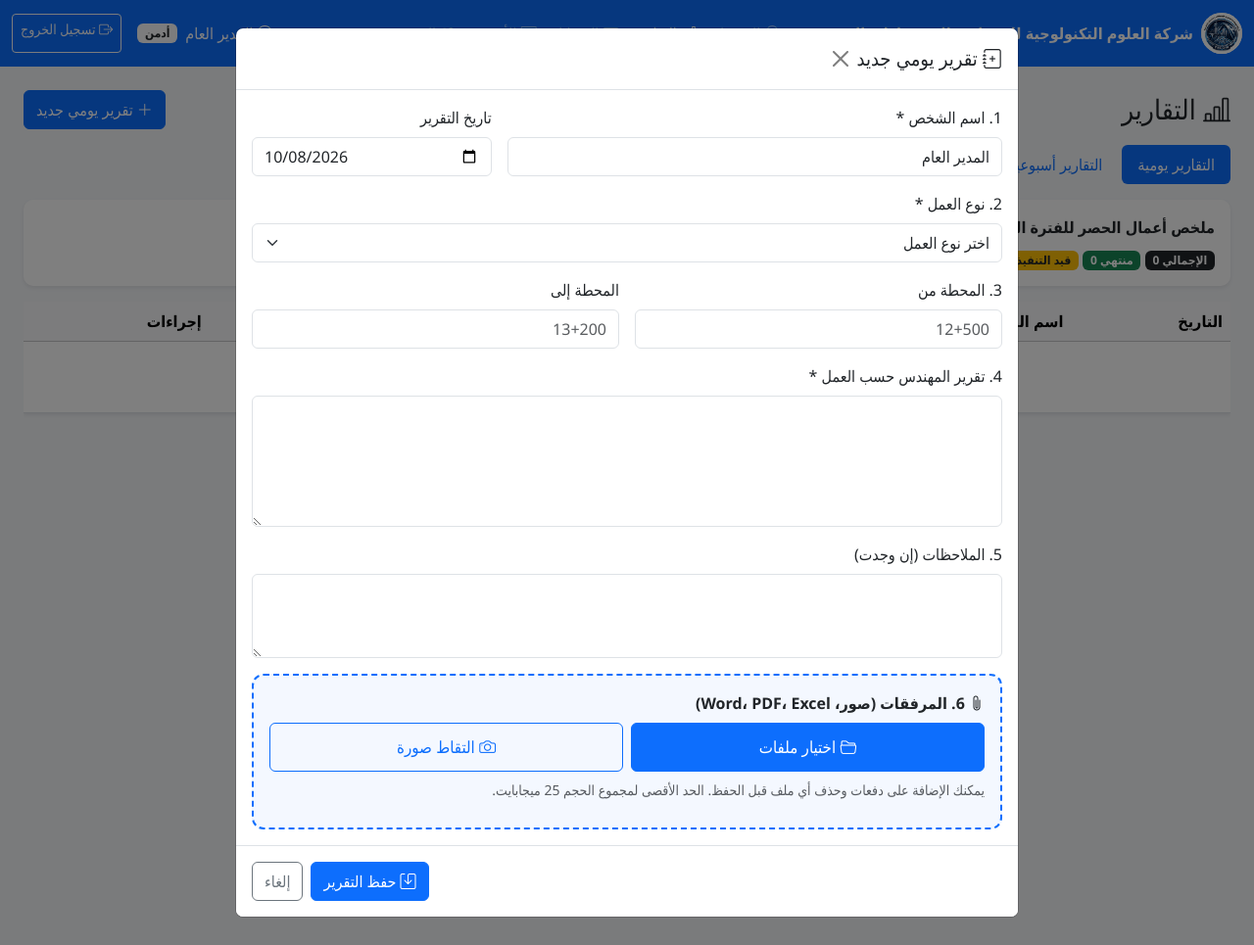
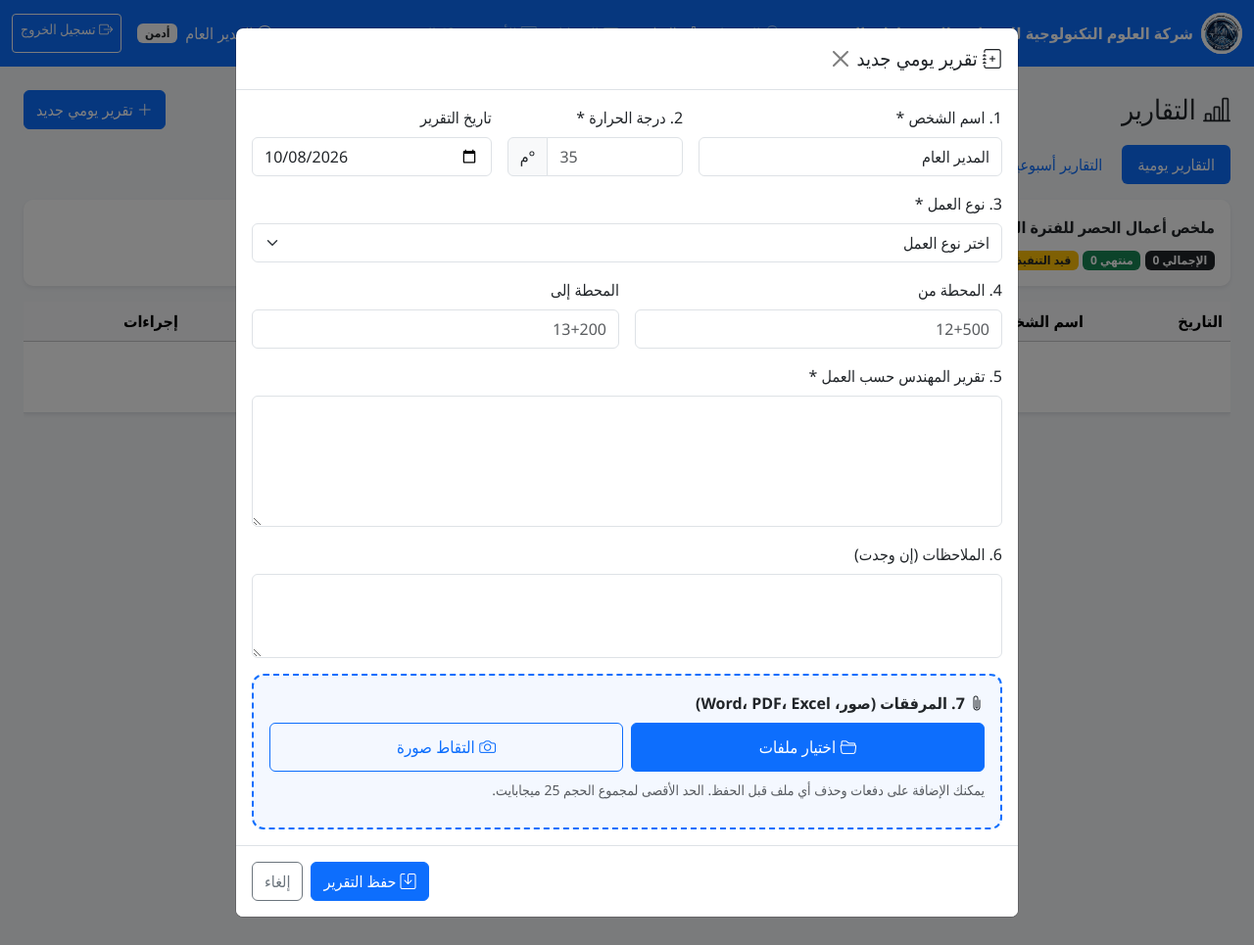
Before and after one commit to abdulbariabdul2016-design/coastal-road2, a Flask app: page /reports in a window 1280 px wide, after a click on "تقرير يومي جديد". Shown: the whole page at 98% size. Run offline with Flask 3, Linux system fonts and the light colour scheme; a user stored in the database is signed in; data that the repository does not hold is empty.

Commit message:
Add files via upload

```diff
--- a/templates/reports.html
+++ b/templates/reports.html
@@ -35,7 +35,7 @@
 <table class="table table-hover bg-white shadow-sm align-middle">
     <thead class="table-light">
         {% if rtype == 'daily' %}
-        <tr><th>التاريخ</th><th>اسم الشخص</th><th>نوع العمل</th><th>المحطة</th><th>مرفقات</th><th>إجراءات</th></tr>
+        <tr><th>التاريخ</th><th>اسم الشخص</th><th>الحرارة</th><th>نوع العمل</th><th>المحطة</th><th>مرفقات</th><th>إجراءات</th></tr>
         {% else %}
         <tr><th>العنوان</th><th>الفترة</th><th>كاتب التقرير</th><th>مرفقات</th><th>إجراءات</th></tr>
         {% endif %}
@@ -46,6 +46,7 @@
             {% if rtype == 'daily' %}
             <td>{{ r.period_start }}</td>
             <td>{{ r.reporter_name or '-' }}</td>
+            <td>{% if r.temperature is not none %}{{ r.temperature }} °م{% else %}<span class="text-muted">-</span>{% endif %}</td>
             <td><span class="badge bg-primary">{{ r.work_type or '-' }}</span></td>
             <td>{% if r.station_from or r.station_to %}من {{ r.station_from or '-' }} إلى {{ r.station_to or '-' }}{% else %}<span class="text-muted">-</span>{% endif %}</td>
             {% else %}
@@ -62,7 +63,7 @@
             </td>
         </tr>
         {% else %}
-        <tr><td colspan="6" class="text-center text-muted py-4">لا توجد تقارير بعد</td></tr>
+        <tr><td colspan="7" class="text-center text-muted py-4">لا توجد تقارير بعد</td></tr>
         {% endfor %}
     </tbody>
 </table>
@@ -86,23 +87,34 @@
         </div>
         <div class="modal-body">
           <div class="row g-3">
-            <div class="col-12 col-md-8">
+            <div class="col-12 col-md-5">
               <label class="form-label">1. اسم الشخص *</label>
               <input type="text" name="reporter_name" class="form-control" required value="{{ current_user.full_name }}">
             </div>
-            <div class="col-12 col-md-4">
+            <div class="col-6 col-md-3">
+              <label class="form-label">2. درجة الحرارة *</label>
+              <div class="input-group">
+                <input type="number" name="temperature" class="form-control" step="0.1" min="-20" max="70" inputmode="decimal" placeholder="35" required>
+                <span class="input-group-text">°م</span>
+              </div>
+            </div>
+            <div class="col-6 col-md-4">
               <label class="form-label">تاريخ التقرير</label>
               <input type="date" name="report_date" class="form-control" value="{{ today }}" required>
             </div>
             <div class="col-12">
-              <label class="form-label">2. نوع العمل *</label>
+              <label class="form-label">3. نوع العمل *</label>
               <select name="work_type" class="form-select" required>
                 <option value="" disabled selected>اختر نوع العمل</option>
                 {% for w in work_types %}<option value="{{ w }}">{{ w }}</option>{% endfor %}
+                {% if 'أعمال أخرى' not in work_types %}<option value="أعمال أخرى">أعمال أخرى</option>{% endif %}
               </select>
+              <div id="otherWorkBox" class="mt-2 d-none">
+                <input type="text" id="otherWorkInput" name="work_type_other" class="form-control" maxlength="100" placeholder="اكتب نوع العمل">
+              </div>
             </div>
             <div class="col-6">
-              <label class="form-label">3. المحطة من</label>
+              <label class="form-label">4. المحطة من</label>
               <input type="text" name="station_from" class="form-control" maxlength="50" placeholder="12+500">
             </div>
             <div class="col-6">
@@ -110,16 +122,16 @@
               <input type="text" name="station_to" class="form-control" maxlength="50" placeholder="13+200">
             </div>
             <div class="col-12">
-              <label class="form-label">4. تقرير المهندس حسب العمل *</label>
+              <label class="form-label">5. تقرير المهندس حسب العمل *</label>
               <textarea name="content" class="form-control" rows="5" required></textarea>
             </div>
             <div class="col-12">
-              <label class="form-label">5. الملاحظات (إن وجدت)</label>
+              <label class="form-label">6. الملاحظات (إن وجدت)</label>
               <textarea name="notes" class="form-control" rows="3"></textarea>
             </div>
             <div class="col-12">
               <div class="upload-box p-3">
-                <div class="fw-bold mb-2"><i class="bi bi-paperclip"></i> 6. المرفقات (صور، Word، PDF، Excel)</div>
+                <div class="fw-bold mb-2"><i class="bi bi-paperclip"></i> 7. المرفقات (صور، Word، PDF، Excel)</div>
                 <div class="row g-2">
                   <div class="col-12 col-sm-6">
                     <label for="attachInput" class="btn btn-primary w-100 upload-btn mb-0">
@@ -229,4 +241,33 @@
         camera.addEventListener('change', () => { addFiles(camera.files); camera.value = ''; });
     })();
 </script>
+<script>
+    // خيار "أعمال أخرى": يظهر حقل لكتابة نوع العمل ويُحفظ النص المكتوب كنوع للعمل
+    (function () {
+        const sel = document.querySelector('#dailyReportModal select[name="work_type"]');
+        if (!sel) return;
+        const box = document.getElementById('otherWorkBox');
+        const inp = document.getElementById('otherWorkInput');
+        const OTHER = 'أعمال أخرى';
+        function sync() {
+            const other = sel.value === OTHER;
+            box.classList.toggle('d-none', !other);
+            inp.required = other;
+            if (other) inp.focus();
+        }
+        sel.addEventListener('change', sync);
+        sel.form.addEventListener('submit', function () {
+            if (sel.value === OTHER && inp.value.trim()) {
+                const opt = document.createElement('option');
+                opt.value = inp.value.trim();
+                opt.textContent = opt.value;
+                sel.appendChild(opt);
+                sel.value = opt.value;
+            }
+        });
+        document.getElementById('dailyReportModal').addEventListener('hidden.bs.modal', function () {
+            box.classList.add('d-none'); inp.required = false; inp.value = '';
+        });
+    })();
+</script>
 {% endblock %}
```
Also changed, not shown: templates/report_view.html (+5 -4 lines).
